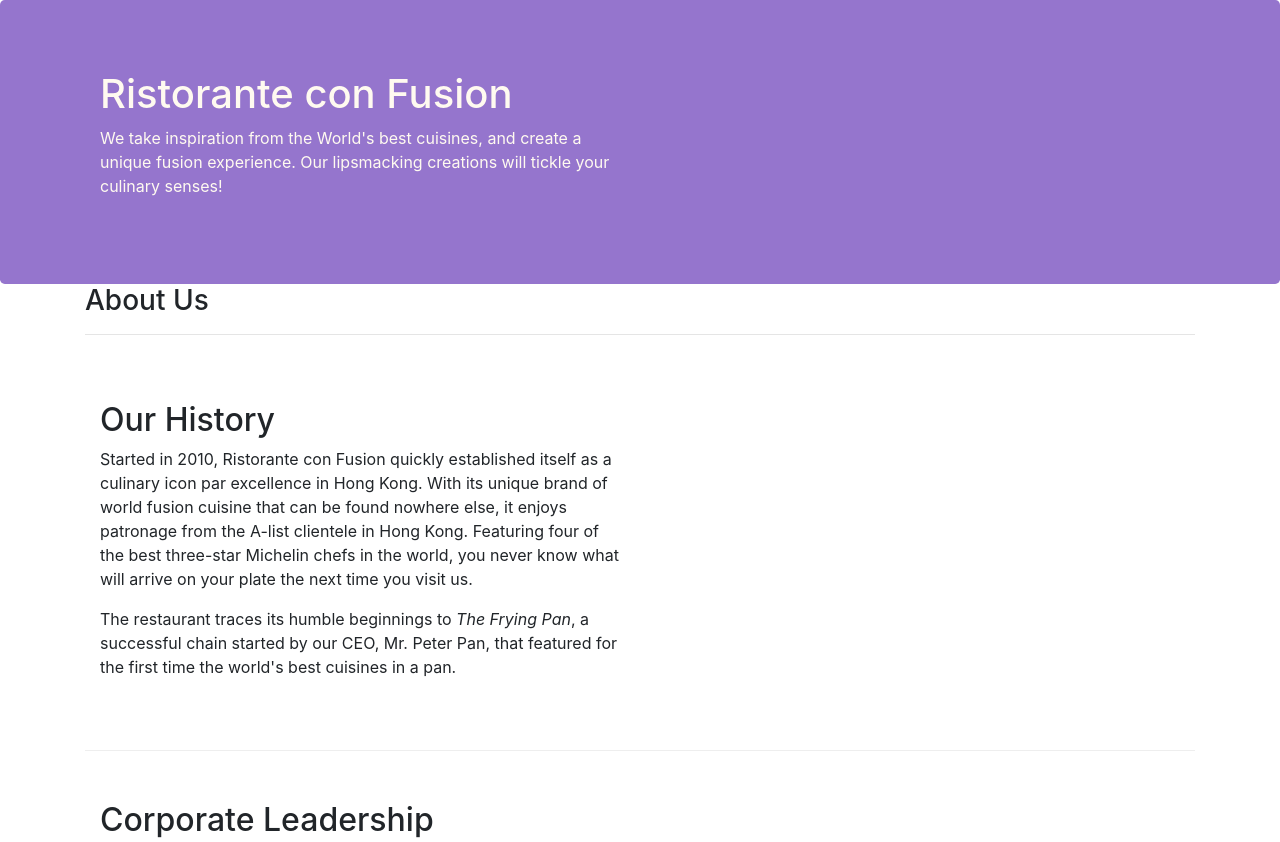
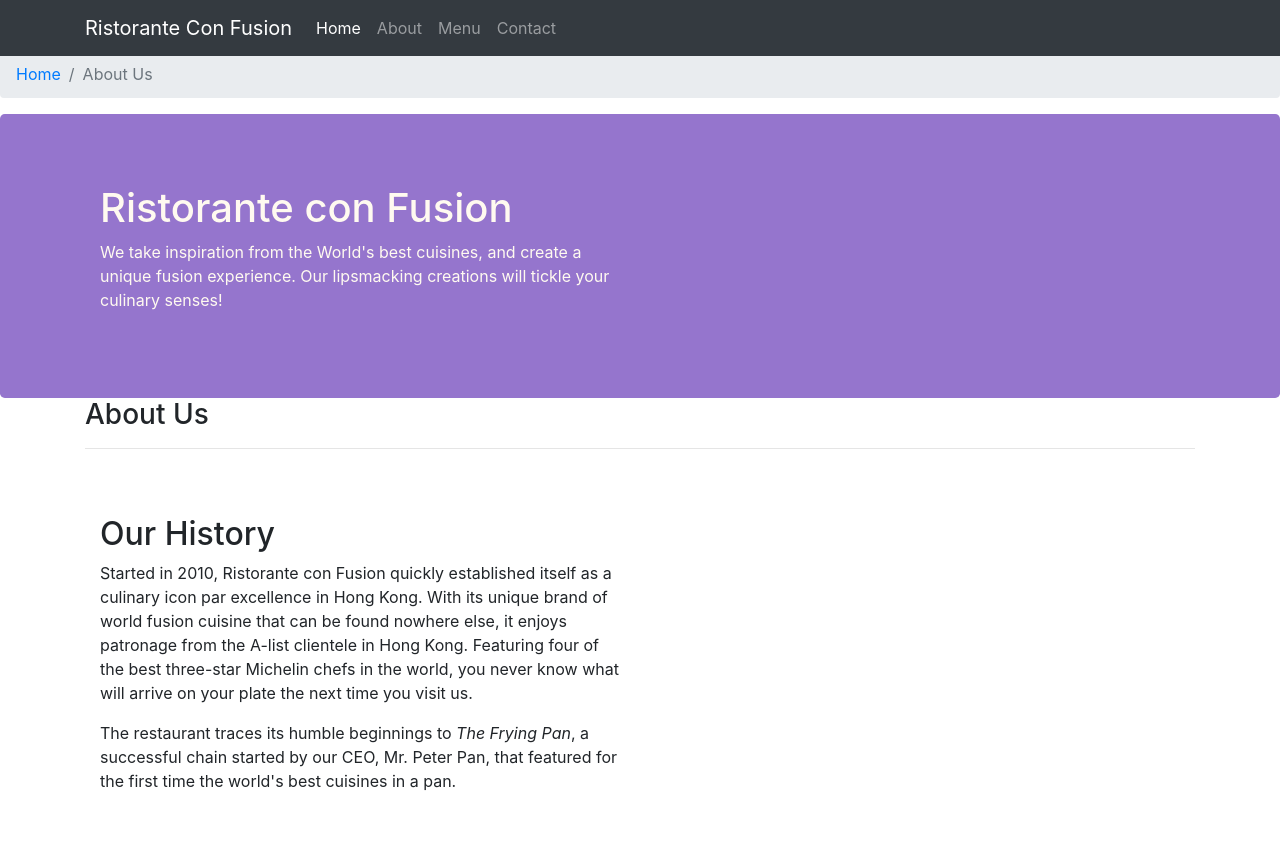
Before and after one commit to Ali-consciousroad/bootstrap4MernStack, a website: page aboutus.html in a window 1280 px wide. Shown: the top 842 px of the page. Drawn offline with nearby package versions, Linux system fonts and the light colour scheme.

Commit message:
add the navbar to the aboutus.html page and the breadcrumbs

```diff
--- a/aboutus.html
+++ b/aboutus.html
@@ -9,11 +9,35 @@
     <meta http-equiv="x-ua-compatible" content="ie=edge">
 
     <title>Ristorante Con Fusion: About Us</title>
+      <ol class="col-12 breadcrumb">
+        <li class="breadcrumb-item"><a href="./index.html">Home</a></li>
+        <li class="breadcrumb-item active">About Us</li>
+      </ol>
     <link rel="stylesheet" href="node_modules/bootstrap/dist/css/bootstrap.min.css">
     <link href="css/styles.css" rel="stylesheet">
 </head>
 
 <body>
+
+  <!-- Add navigation to our index.html web page -->
+  <nav class="navbar navbar-dark navbar-expand-sm bg-dark fixed-top">
+        <div class="container">
+          <button class="navbar-toggler" type="button" data-toggle="collapse" data-target="#Navbar">
+                <span class="navbar-toggler-icon"></span>
+          </button>
+
+           <a class="navbar-brand" href="#">Ristorante Con Fusion</a>
+            <!-- hide the navbar for extra small and small screens -->
+            <div class="collapse navbar-collapse" id="Navbar">
+                <ul class="navbar-nav mr-auto">
+                    <li class="nav-item active"><a class="nav-link" href="./index.html">Home</a></li>
+                    <li class="nav-item"><a class="nav-link" href="#">About</a></li>
+                    <li class="nav-item"><a class="nav-link" href="#">Menu</a></li>
+                    <li class="nav-item"><a class="nav-link" href="#">Contact</a></li>
+                </ul>
+            </div>
+        </div>
+    </nav>
 
     <header class="jumbotron">
         <div class="container">
--- a/css/styles.css
+++ b/css/styles.css
@@ -30,3 +30,14 @@ address{
     margin:0px;
     color:#0f0f0f;
 }
+
+/* Give the body an upper margin */
+body{
+    padding:50px 0px 0px 0px;
+    /* Why is this useful? */
+    z-index:0;
+}
+
+.navbar-dark {
+     background-color: #512DA8;
+}
```
Also changed, not shown: index.html (+1 -2 lines).
